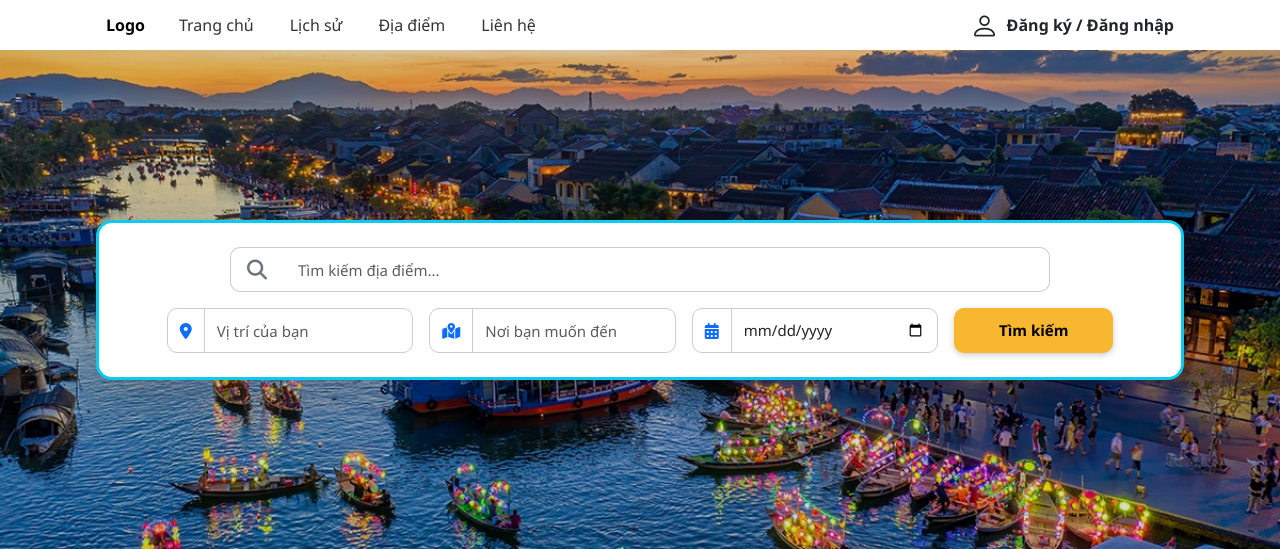
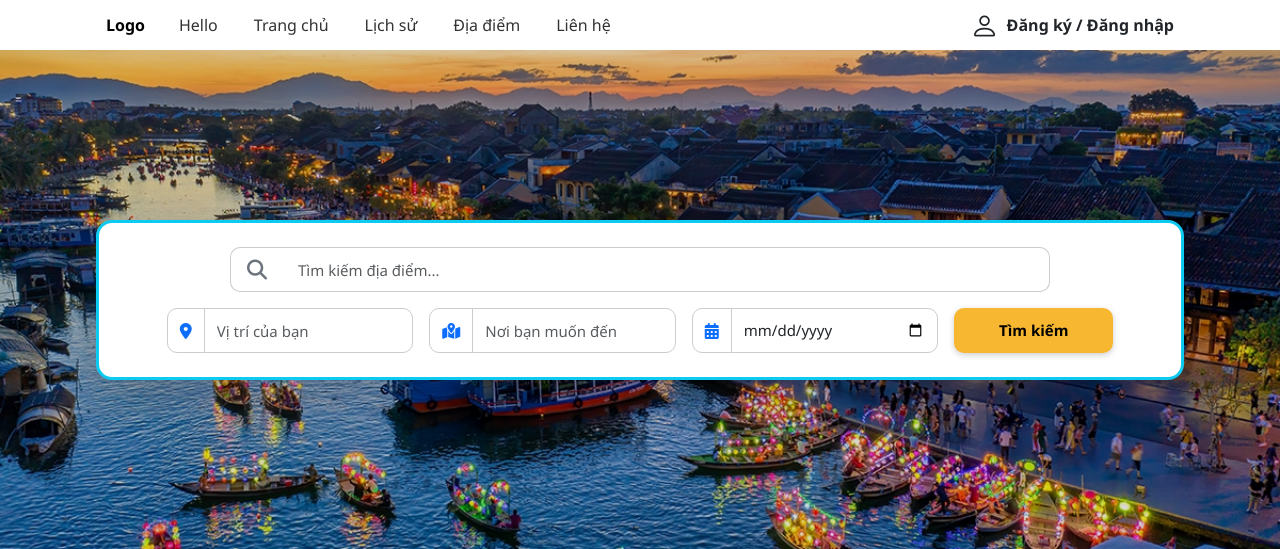
Before and after one commit to 23130091-a11y/DoAnDuLich, a Django app: page / in a window 1280 px wide. Shown: the top 549 px of the page. Run offline with Django 5.2, Linux system fonts and the light colour scheme.

Commit message:
Sửa lỗi push code tên tâm (thêm thẻ hello tượng trưng)

```diff
--- a/travel_project/travel/templates/travel/index.html
+++ b/travel_project/travel/templates/travel/index.html
@@ -24,6 +24,9 @@
         <nav class="navbar navbar-expand-lg px-4 py-1">
             <a class="navbar-brand fw-bold" href="#">Logo</a>
             <ul class="navbar-nav">
+                <li class="nav-item">
+                    <a class="nav-link" href="#">Hello</a>
+                </li>
                 <li class="nav-item">
                     <a class="nav-link" href="#">Trang chủ</a>
                 </li>
```
